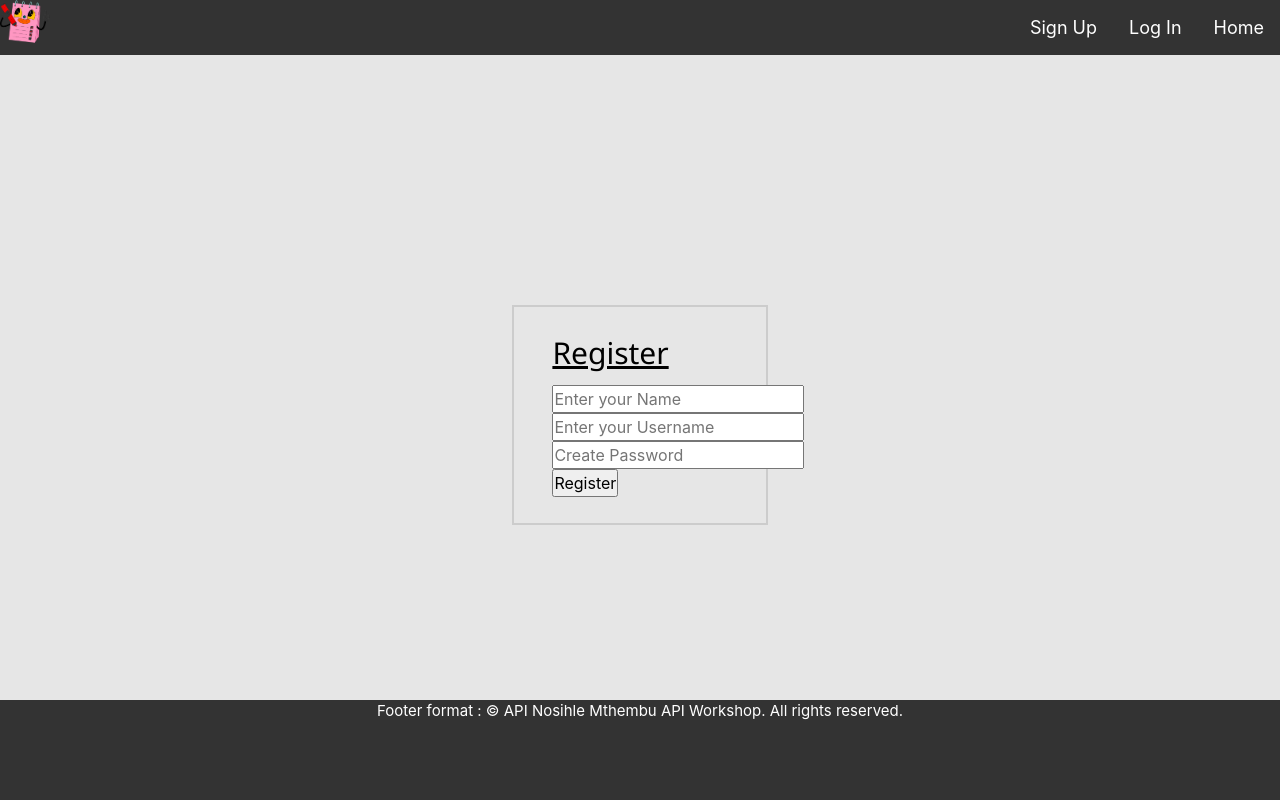
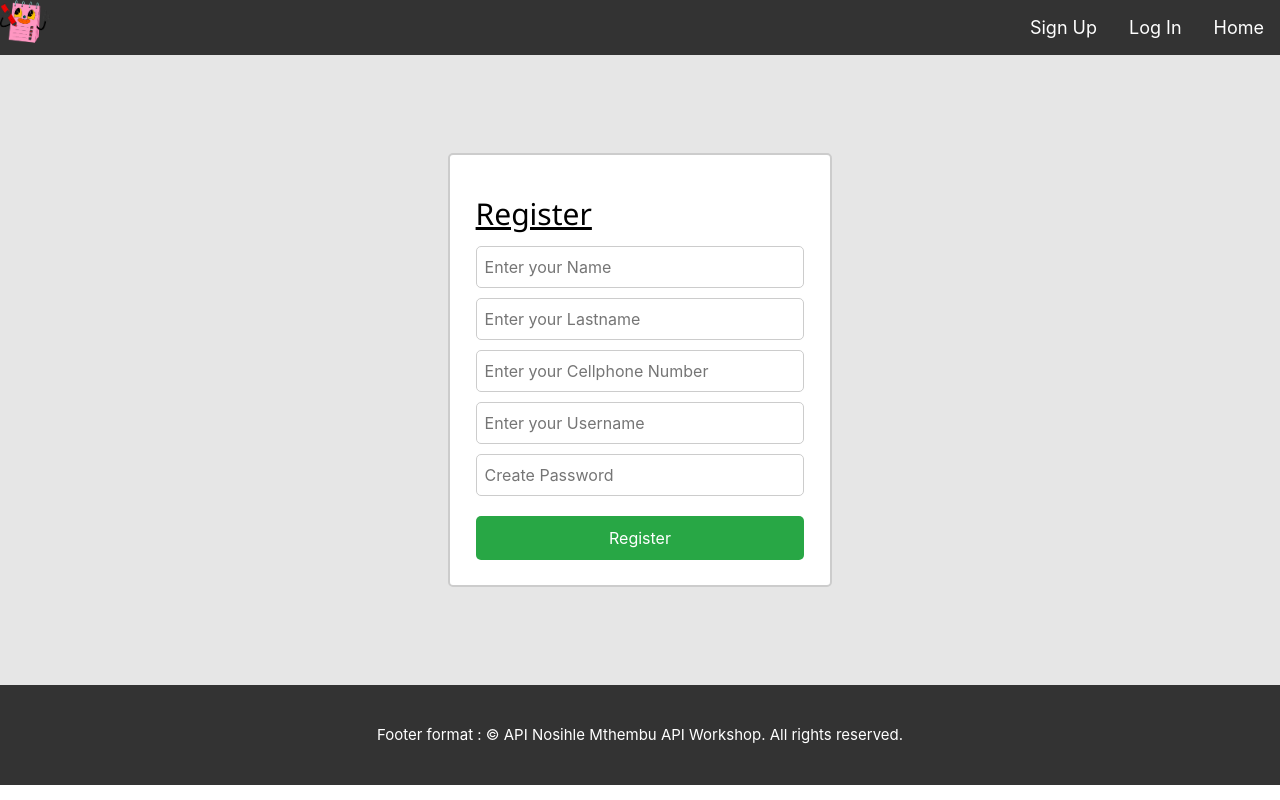
Before and after one commit to Nosihle-Mthembu/MyPractice-Login, a React (Create React App) app in the folder client/: page /registration in a window 1280 px wide. Built offline with nearby package versions, Linux system fonts and the light colour scheme.

Commit message:
Finalised-LogIn

```diff
--- a/client/src/App.css
+++ b/client/src/App.css
@@ -1,17 +1,3 @@
-*{
-    margin: 0;
-    padding: 0;
-    box-sizing: border-box;
-}
-
-html,body,#root{
-    width: 100%;
-    height: 100%;
-}
-
-/* body{
-    background-color: rgb(211, 211, 211);
-} */
 
 *{
     margin: 0;
@@ -19,10 +5,17 @@ html,body,#root{
     box-sizing: border-box;
 
   }
+
   html,body,#root{
     width: 100%;
     height: 100%;
   }
+
+  body{
+    padding-bottom: 100px;
+    margin: 0
+  }
+
 
   .HomeFontColor{
     font-size: 130%;
--- a/client/src/App.js
+++ b/client/src/App.js
@@ -1,28 +1,32 @@
-// import LandingPage from './pages/Landing';
+import React, { useState } from 'react';
+import { BrowserRouter, Routes, Route, Navigate } from 'react-router-dom';
 import Register from './pages/registration';
 import Home from './pages/Home';
 import Login from './pages/login';
 import Layout from './pages/Layout';
 import NoPage from './pages/NoPage';
-import { BrowserRouter, Routes, Route } from "react-router-dom";
-import "./App.css"
-
-
+import LandingPage from './pages/Landing';
+import './App.css';
 
 function App() {
+  const [isLoggedIn, setIsLoggedIn] = useState(false);
+
+  const handleLogin = (status) => {
+    setIsLoggedIn(status);
+  };
+
   return (
-    <>
-     <BrowserRouter>
+    <BrowserRouter>
       <Routes>
         <Route path="/" element={<Layout />}>
           <Route index element={<Home />} />
           <Route path="registration" element={<Register />} />
-          <Route path="login" element={<Login />} />
+          <Route path="login" element={isLoggedIn ? <Navigate to="/landing" /> : <Login onLogin={handleLogin} />} />
+          <Route path="landing" element={isLoggedIn ? <LandingPage /> : <Navigate to="/login" />} />
           <Route path="*" element={<NoPage />} />
         </Route>
       </Routes>
     </BrowserRouter>
-    </>
   );
 }
 
--- a/client/src/pages/footer.jsx
+++ b/client/src/pages/footer.jsx
@@ -1,11 +1,23 @@
-function Footer(){
+function Footer() {
     return (
-        <>
-        <footer className="footer" style={{height:100, width:"100%",position:"fixed", bottom:0}}>
-            <p style={{color:"white", display:"flex", alignContent:"center", justifyContent:"center",magin:0}}>Footer format : © API Nosihle Mthembu API Workshop. All rights reserved.</p>
+      <>
+        <footer style={{height: "100px",
+    width: "100%",
+    position: "relative",
+    bottom: 0,
+    backgroundColor: "#333",
+    color: "white",
+    display: "flex",
+    alignItems: "center",
+    justifyContent: "center",
+    zIndex: 10
+    }}>
+          <p className="footer-text" style={{ margin: 0, textAlign: "center", lineHeight: 1.5}}>
+            Footer format : © API Nosihle Mthembu API Workshop. All rights reserved.
+          </p>
         </footer>
-        </>
-    )
-}
+      </>
+    );
+  }
 
-export default Footer
+  export default Footer;
--- a/client/src/pages/login.jsx
+++ b/client/src/pages/login.jsx
@@ -3,49 +3,42 @@ import React, { useState } from 'react';
 function Login({ onLogin }) {
   const [username, setUsername] = useState('');
   const [password, setPassword] = useState('');
-  const [error, setError] = useState('');
 
   const handleLogin = (e) => {
     e.preventDefault();
     if (username === 'user' && password === 'password') {
       onLogin(true);
     } else {
-      setError('Invalid username or password');
+      alert('Invalid credentials');
     }
   };
 
   return (
-    <div style={{ backgroundColor: "#e6e6e6", width:"100%", height:"90%", alignContent:"center"}}>
-    <div style={{
-      width: "20%",
-      boxSizing: "border-box",
-      border: "2px solid #ccc",
-      fontSize: "16px",
-      backgroundColor: "#e6e6e6",
-      backgroundPosition: "50px 50px",
-      padding: "1% 0% 2% 3%",
-      marginLeft:"40%",
-      }}>
-      <h2 style={{textDecoration:"underline"}}>Login</h2>
+    <div style={{ backgroundColor: "#e6e6e6", width: "100%", height: "90%", display: "flex", alignItems: "center", justifyContent: "center" }}>
+      <div style={{ width: "30%", boxSizing: "border-box", border: "2px solid #ccc", fontSize: "16px", padding: "2%", backgroundColor: "#fff", borderRadius: "5px" }}>
+        <h2 style={{ textDecoration: "underline" }}>Log In</h2>
         <form onSubmit={handleLogin}>
-        <div>
+          <div style={{ marginBottom: "10px" }}>
             <input
               type="text"
-             placeholder="Username"
+              placeholder="Enter your Username"
               value={username}
               onChange={(e) => setUsername(e.target.value)}
+              style={{ width: "100%", padding: "8px", borderRadius: "5px", border: "1px solid #ccc" }}
             />
           </div>
-         <div>
+          <div style={{ marginBottom: "20px" }}>
             <input
               type="password"
-             placeholder="Password"
+              placeholder="Create Password"
               value={password}
               onChange={(e) => setPassword(e.target.value)}
+              style={{ width: "100%", padding: "8px", borderRadius: "5px", border: "1px solid #ccc" }}
             />
           </div>
-         {error && <p style={{ color: 'red' }}>{error}</p>}
-         <button type="submit">Login</button>
+          <button type="submit" style={{ width: "100%", padding: "10px", borderRadius: "5px", border: "none", backgroundColor: "#28a745", color: "#fff" }}>
+            Submit
+          </button>
         </form>
       </div>
     </div>
--- a/client/src/pages/registration.jsx
+++ b/client/src/pages/registration.jsx
@@ -1,43 +1,117 @@
 import React, { useState } from 'react';
+import { Link } from 'react-router-dom';
 
 function Register() {
   const [username, setUsername] = useState('');
   const [password, setPassword] = useState('');
-  const [Name, setName] = useState('');
+  const [name, setName] = useState('');
+  const [lastname, setLastname] = useState('');
+  const [cellphone, setCellphone] = useState('');
+  const [errors, setErrors] = useState({});
+  const [isLoading, setIsLoading] = useState(false);
+  const [successMessage, setSuccessMessage] = useState('');
 
-  const handleRegister = () => {
-    // Add code to handle registration, such as sending data to the backend
+  const validate = () => {
+    const errors = {};
+    if (!name) errors.name = 'Name is required';
+    if (!lastname) errors.lastname = 'Lastname is required';
+    if (!cellphone) errors.cellphone = 'Cellphone number is required';
+    if (!username) errors.username = 'Username is required';
+    if (!password) errors.password = 'Password is required';
+    setErrors(errors);
+    return Object.keys(errors).length === 0;
+  };
+
+  const handleRegister = (e) => {
+    e.preventDefault();
+    if (validate()) {
+      setIsLoading(true);
+      setSuccessMessage('');
+
+      fetch('http://localhost:3001/register', {
+        method: 'POST',
+        headers: { 'Content-Type': 'application/json' },
+        body: JSON.stringify({ username, password, name, lastname, cellphone }),
+      })
+        .then((response) => response.json())
+        .then((data) => {
+          if (data.success) {
+            setSuccessMessage('Registration successful! Please Log in');
+            setUsername('');
+            setPassword('');
+            setName('');
+            setLastname('');
+            setCellphone('');
+          } else {
+            setErrors({ ...errors, server: data.message || 'Registration failed. Please try again.' });
+          }
+        })
+        .catch((error) => setErrors({ ...errors, server: 'Error: ' + error.message }))
+        .finally(() => setIsLoading(false));
+    }
   };
 
   return (
-    <div style={{ backgroundColor: "#e6e6e6", width:"100%", height:"90%", alignContent:"center"}}>
-      <div style={{ width: "20%",
-        boxSizing: "border-box",
-        border: "2px solid #ccc",
-        fontSize: "16px",
-        padding: "1% 0% 2% 3%",
-        marginLeft:"40%"
-        }}>
-        <h2 style={{textDecoration:"underline"}}>Register</h2>
+    <div style={{ backgroundColor: "#e6e6e6", width: "100%", height: "90%", display: "flex", alignItems: "center", justifyContent: "center" }}>
+      <div style={{ width: "30%", boxSizing: "border-box", border: "2px solid #ccc", fontSize: "16px", padding: "2%", backgroundColor: "#fff", borderRadius: "5px" }}>
+        <h2 style={{ textDecoration: "underline" }}>Register</h2>
+        <form onSubmit={handleRegister}>
+          <div style={{ marginBottom: "10px" }}>
             <input
-          type="password"
+              type="text"
               placeholder="Enter your Name"
-          value={Name}
+              value={name}
               onChange={(e) => setName(e.target.value)}
+              style={{ width: "100%", padding: "8px", borderRadius: "5px", border: "1px solid #ccc" }}
             />
+            {errors.name && <span style={{ color: "red" }}>{errors.name}</span>}
+          </div>
+          <div style={{ marginBottom: "10px" }}>
+            <input
+              type="text"
+              placeholder="Enter your Lastname"
+              value={lastname}
+              onChange={(e) => setLastname(e.target.value)}
+              style={{ width: "100%", padding: "8px", borderRadius: "5px", border: "1px solid #ccc" }}
+            />
+            {errors.lastname && <span style={{ color: "red" }}>{errors.lastname}</span>}
+          </div>
+          <div style={{ marginBottom: "10px" }}>
+            <input
+              type="text"
+              placeholder="Enter your Cellphone Number"
+              value={cellphone}
+              onChange={(e) => setCellphone(e.target.value)}
+              style={{ width: "100%", padding: "8px", borderRadius: "5px", border: "1px solid #ccc" }}
+            />
+            {errors.cellphone && <span style={{ color: "red" }}>{errors.cellphone}</span>}
+          </div>
+          <div style={{ marginBottom: "10px" }}>
             <input
               type="text"
               placeholder="Enter your Username"
               value={username}
               onChange={(e) => setUsername(e.target.value)}
+              style={{ width: "100%", padding: "8px", borderRadius: "5px", border: "1px solid #ccc" }}
             />
+            {errors.username && <span style={{ color: "red" }}>{errors.username}</span>}
+          </div>
+          <div style={{ marginBottom: "20px" }}>
             <input
               type="password"
               placeholder="Create Password"
               value={password}
               onChange={(e) => setPassword(e.target.value)}
+              style={{ width: "100%", padding: "8px", borderRadius: "5px", border: "1px solid #ccc" }}
             />
-        <button onClick={handleRegister}>Register</button>
+            {errors.password && <span style={{ color: "red" }}>{errors.password}</span>}
+          </div>
+          {errors.server && <div style={{ color: "red", marginBottom: "10px" }}>{errors.server}</div>}
+          {successMessage && <div style={{ color: "green", marginBottom: "10px" }}>{successMessage}</div>}
+          <button type="submit" disabled={isLoading} style={{ width: "100%", padding: "10px", borderRadius: "5px", border: "none", backgroundColor: "#28a745", color: "#fff" }}>
+            {isLoading ? 'Registering...' : 'Register'}
+          </button>
+        </form>
       </div>
     </div>
   );
```
Also changed, not shown: client/src/pages/Landing.jsx (+14 -6 lines), 2 other files (tests, documents, lock files or other folders). Lines whose indentation alone changed are shown as unchanged.
